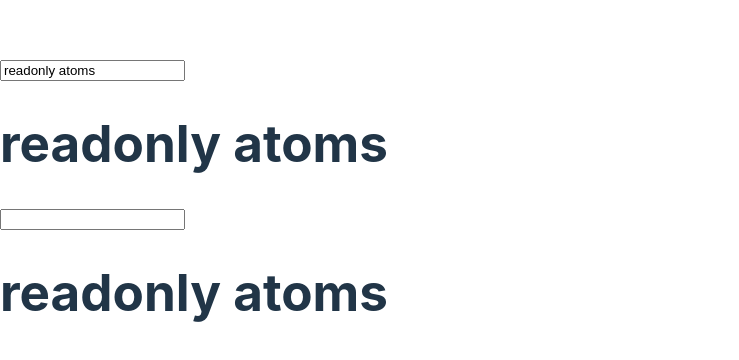
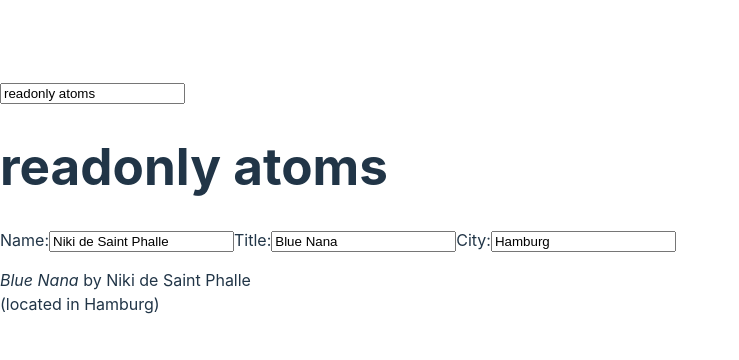
Before and after one commit to yhan0704/million.jsViteJotai, a React (Vite) app: page / in a window 1280 px wide. Shown: the part 194-554 px from the top of the page, without its empty margins (0-739 px from the left). Built offline with nearby package versions, Linux system fonts and the light colour scheme.

Commit message:
used immer

```diff
--- a/package.json
+++ b/package.json
@@ -16,7 +16,8 @@
     "jotai": "^2.6.1",
     "million": "^2.6.4",
     "react": "^18.2.0",
-    "react-dom": "^18.2.0"
+    "react-dom": "^18.2.0",
+    "use-immer": "^0.9.0"
   },
   "devDependencies": {
     "@types/react": "^18.2.43",
--- a/src/App.tsx
+++ b/src/App.tsx
@@ -1,5 +1,6 @@
 import { atom, useAtom } from 'jotai';
 import { useState } from 'react';
+import { ImmerTest } from './ImmerTest';
 
 const textAtom = atom('readonly atoms')
 export const uppercase = atom((get) => get(textAtom))
@@ -24,7 +25,8 @@ export default function Page() {
     <div className="app">
       <input value={lowecaseText} onChange={handleClick} />
       <h1>{uppercaseText}</h1>
-      <Page1 />
+      {/* <Page1 /> */}
+      <ImmerTest />
     </div>
   )
 }
@@ -49,7 +51,7 @@ function Page1() {
     <div className="app">
       <input value={lowecaseText} onChange={handleClick} />
       <h1>{uppercaseText}</h1>
-      <h1>{lowecaseText}</h1>
+      <h1>{lowecaseText.toUpperCase()}</h1>
     </div>
   )
 }
--- /dev/null
+++ b/src/ImmerTest.tsx
@@ -0,0 +1,62 @@
+import { useImmer } from 'use-immer';
+
+export const ImmerTest = () => {
+    const [person, updatePerson] = useImmer({
+        name: 'Niki de Saint Phalle',
+        artwork: {
+            title: 'Blue Nana',
+            city: 'Hamburg',
+        }
+    });
+
+    function handleNameChange(e: any) {
+        updatePerson(draft => {
+            draft.name = e.target.value;
+        });
+    }
+
+    function handleTitleChange(e: any) {
+        updatePerson(draft => {
+            draft.artwork.title = e.target.value;
+        });
+    }
+
+    function handleCityChange(e: any) {
+        updatePerson(draft => {
+            draft.artwork.city = e.target.value;
+        });
+    }
+
+    return (
+        <>
+            <label>
+                Name:
+                <input
+                    value={person.name}
+                    onChange={handleNameChange}
+                />
+            </label>
+            <label>
+                Title:
+                <input
+                    value={person.artwork.title}
+                    onChange={handleTitleChange}
+                />
+            </label>
+            <label>
+                City:
+                <input
+                    value={person.artwork.city}
+                    onChange={handleCityChange}
+                />
+            </label>
+            <p>
+                <i>{person.artwork.title}</i>
+                {' by '}
+                {person.name}
+                <br />
+                (located in {person.artwork.city})
+            </p>
+        </>
+    );
+}
```
Also changed, not shown: 1 other file (tests, documents, lock files or other folders).
